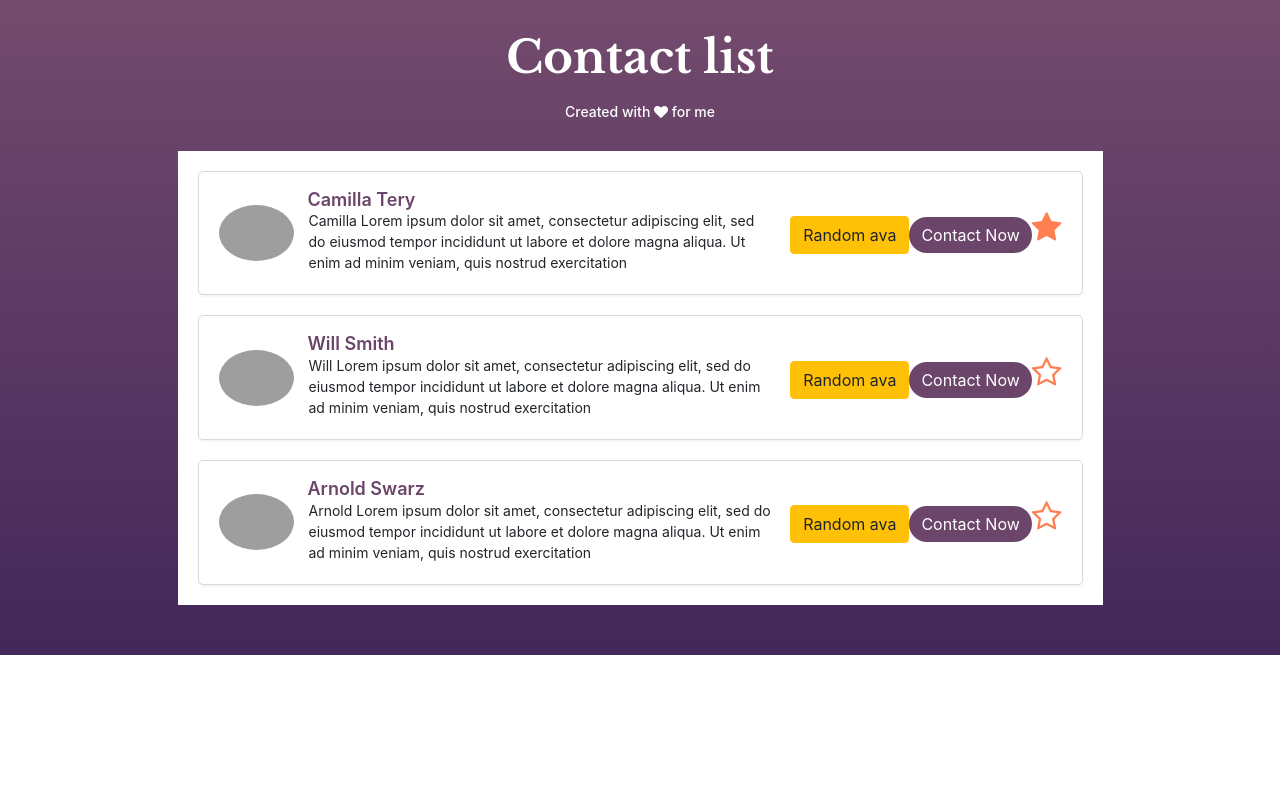
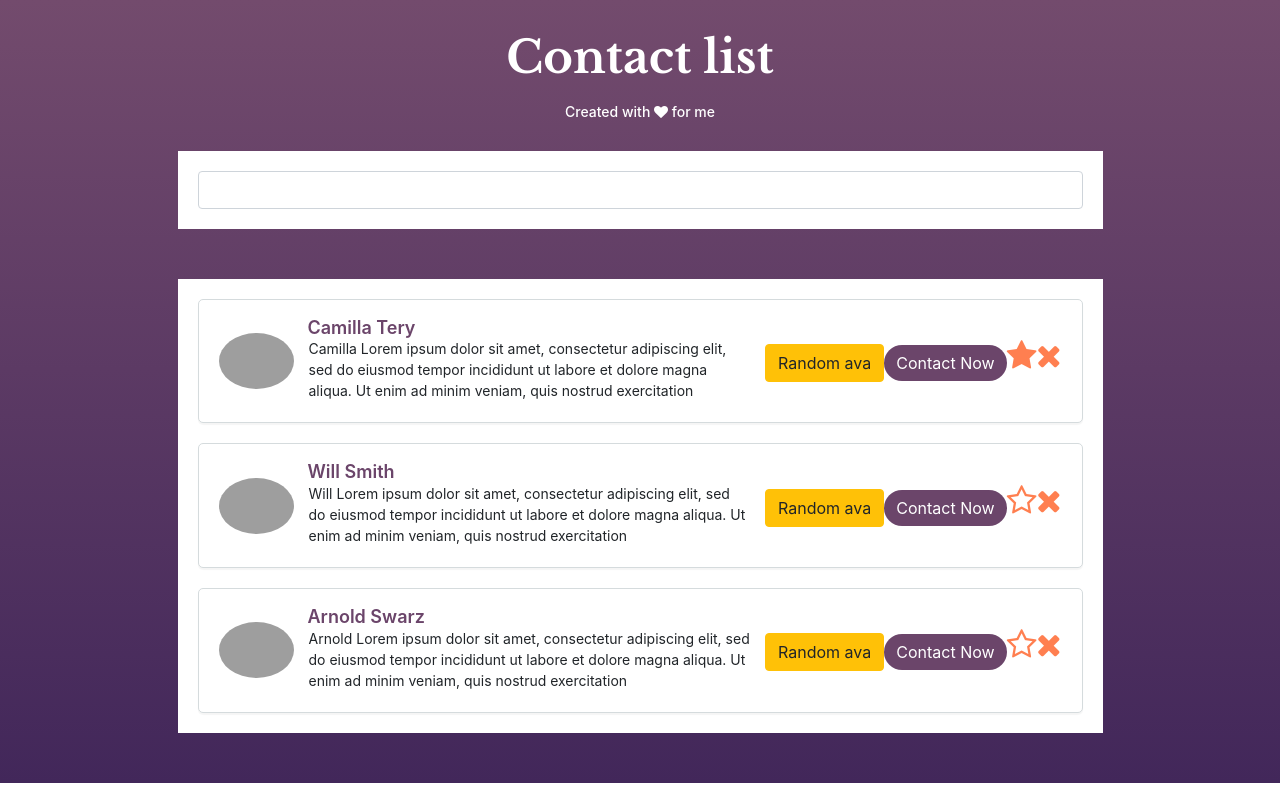
Before and after one commit to macnaer/React-Morning, a React app in the folder intro/: page / in a window 1280 px wide. Built offline with nearby package versions, Linux system fonts and the light colour scheme; grey boxes are pictures that could not be loaded.

Commit message:
Added search component

```diff
--- a/intro/src/Components/ContactList/ContactList.js
+++ b/intro/src/Components/ContactList/ContactList.js
@@ -1,7 +1,7 @@
 import React from "react";
 import ContactListItem from "../ContactListItem/ContactListItem";
 
-const ContactList = ({ ContactList, onFavoriteChange }) => {
+const ContactList = ({ ContactList, onFavoriteChange, onContactDelete }) => {
   const newItem = ContactList.map(item => {
     return (
       <ContactListItem
@@ -12,6 +12,7 @@ const ContactList = ({ ContactList, onFavoriteChange }) => {
         gender={item.gender}
         favorite={item.favorite}
         onFavoriteChange={() => onFavoriteChange(item.id)}
+        onContactDelete={() => onContactDelete(item.id)}
       />
     );
   });
--- a/intro/src/Components/ContactListItem/ContactListItem.css
+++ b/intro/src/Components/ContactListItem/ContactListItem.css
@@ -1,3 +1,3 @@
-.star{
+.star, .remove{
     color: coral;
 }
--- a/intro/src/Components/ContactListItem/ContactListItem.js
+++ b/intro/src/Components/ContactListItem/ContactListItem.js
@@ -36,6 +36,12 @@ class ContactListItem extends React.Component {
     //    });
     // }
 
+    this.setState(() => {
+      return {
+        favorite: !this.state.favorite
+      };
+    });
+
     this.props.onFavoriteChange();
   }
 
@@ -51,7 +57,7 @@ class ContactListItem extends React.Component {
   render() {
     //console.log(this.props);
 
-    const { name, desc, gender } = this.props;
+    const { name, desc, gender, onContactDelete } = this.props;
 
     let btnStyle = "btn btn-default";
     let btnStar = "fa fa-star-o fa-2x star";
@@ -82,7 +88,16 @@ class ContactListItem extends React.Component {
             <a href="#" className={btnStyle} onClick={this.onBtnClick}>
               {this.state.btnText}
             </a>
-            <i className={btnStar} aria-hidden="true" onClick={this.onFavorivteClick}></i>
+            <i
+              className={btnStar}
+              aria-hidden="true"
+              onClick={this.onFavorivteClick}
+            ></i>
+            <i
+              className="fa fa-times fa-2x remove"
+              aria-hidden="true"
+              onClick={onContactDelete}
+            ></i>
           </div>
         </div>
       </li>
--- /dev/null
+++ b/intro/src/Components/Search/Search.js
@@ -0,0 +1,21 @@
+import React from "react";
+import "./Search.css";
+
+class Search extends React.Component{
+
+    onSearch = (e) => {
+        //console.log(e.target.value);
+        let searchName = e.target.value;
+        this.props.onSearch(searchName);
+    }
+
+    render(){
+
+        return(
+            <div className="col-md-10 offset-md-1 row-block">
+                <input onChange={this.onSearch} name="Search" className="form-control" />
+            </div>
+        )
+    }
+}
+export default Search;
--- a/intro/src/index.js
+++ b/intro/src/index.js
@@ -5,6 +5,7 @@ import "./index.css";
 // Components
 import Header from "./Components/Header/Header";
 import ContactList from "./Components/ContactList/ContactList";
+import Search from "./Components/Search/Search";
 
 class App extends Component {
   state = {
@@ -40,27 +41,58 @@ class App extends Component {
   };
 
   onFavoriteChange = (id) => {
-    console.log("onFavoriteChange works", id);
+    // console.log("onFavoriteChange works", id);
+    // console.log("before => ", this.state.List[2].favorite);
     this.setState(state => {
       const index = this.state.List.findIndex(elem => elem.id === id);
 
+      // console.log("index", index);
+
       const newFavorite = this.state.List.slice();
+      //console.log("newFaworite => ", newFavorite);
       newFavorite[index].favorite = !newFavorite[index].favorite;
-      console.log(newFavorite[index].favorite);
+      // console.log(newFavorite[index].favorite);
       return {
         favorite: !this.newFavorite
       };
     });
+
+    // console.log(this.state.List[2].favorite);
   };
+
+  onSearch = (searchName) => {
+    console.log("searchName => ", searchName);
+
+  }
+
+  onContactDelete = (id) => {
+    console.log("onContactDelete => ", id);
+    this.setState(state => {
+      const index = this.state.List.findIndex(elem => elem.id === id);
+      //console.log("index", index);
+
+      const firstPart = this.state.List.slice(0, index);
+      const lastPart = this.state.List.slice(index + 1);
+      const newList = [...firstPart, ...lastPart];
+
+      return {
+        List: newList
+      };
+    });
+  }
+
+
   render() {
     const { List } = this.state;
     return (
       <section className="row-section">
         <div className="container">
           <Header />
+          <Search onSearch={this.onSearch} />
           <ContactList
             ContactList={List}
             onFavoriteChange={this.onFavoriteChange}
+            onContactDelete={this.onContactDelete}
           />
         </div>
       </section>
```
Also changed, not shown: intro/src/Components/Search/Search.css (added).
